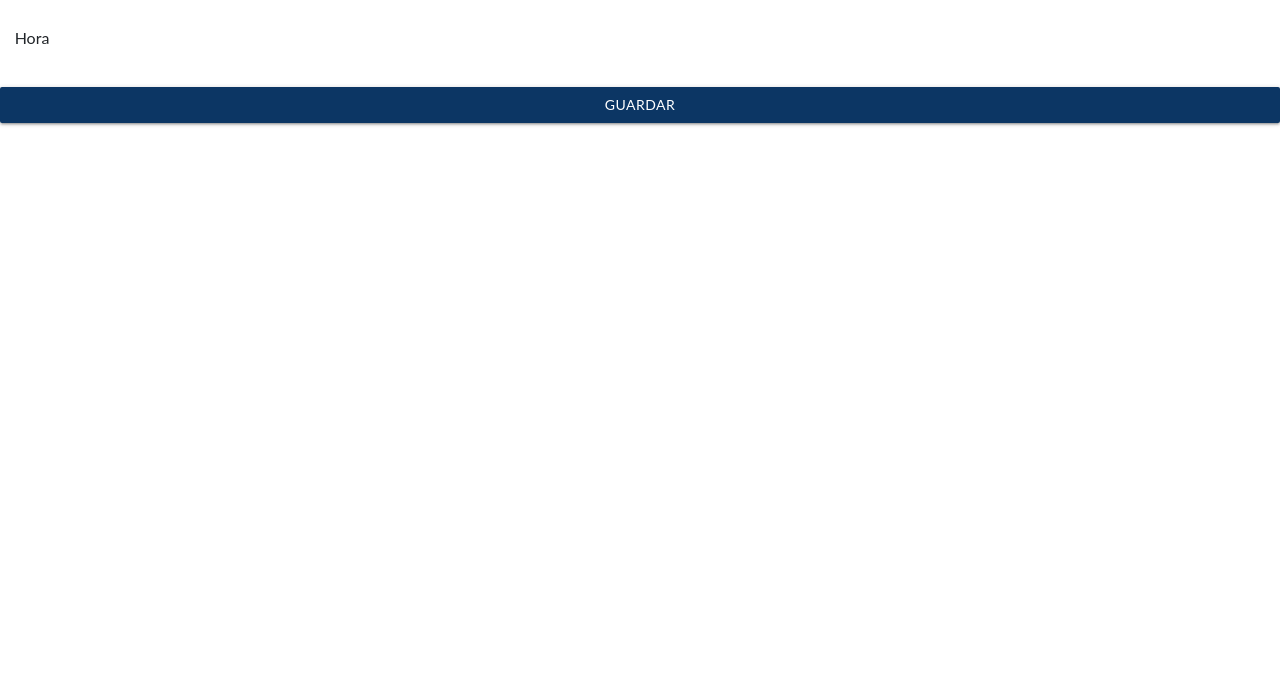
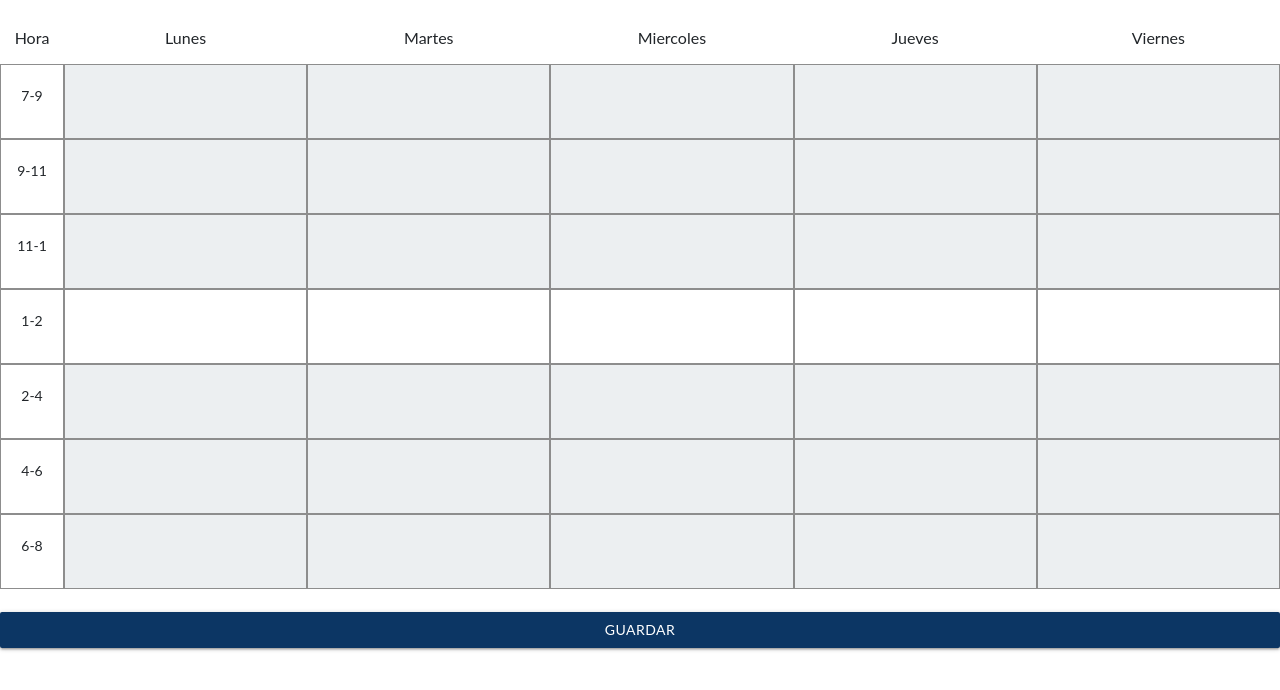
Before and after one commit to SantiagoAndre/elective-manager, an Angular app: page /horario in a window 1280 px wide. Shown: the top 690 px of the page. Built offline with nearby package versions, Linux system fonts and the light colour scheme.

Commit message:
Se mejoro el componente horario, y se importo el servicio del profesor en su componente

```diff
--- a/src/app/components/professor/schedule-professor/schedule-professor.component.html
+++ b/src/app/components/professor/schedule-professor/schedule-professor.component.html
@@ -66,7 +66,7 @@
          <div class="schedule">
             <div class="schedule-section"  >
 
-              <app-schedule (messageEvent)="recibirlista($event)" [days]= "days" [blocks]="blocks" [validSchedule]="validSchedule"></app-schedule>
+              <app-schedule (messageEvent)="receiveSchedule($event)" [validSchedule]="getValidSchedule()" [schedule]="getSchedule()"></app-schedule>
 
          </div>
 
--- a/src/app/components/professor/schedule-professor/schedule-professor.component.ts
+++ b/src/app/components/professor/schedule-professor/schedule-professor.component.ts
@@ -1,6 +1,6 @@
 import { Component, OnInit} from '@angular/core';
 import { NgModule } from '@angular/core';
-import { SendAvailableScheduleService } from '../../../services/profesor/send-available-schedule.service';
+	import { ProfessorService } from '../../../services/professor.service';
 import {ScheduleComponent} from '../../schedule/schedule.component'
 @Component({
 	selector: 'app-schedule-professor',
@@ -8,35 +8,34 @@ import {ScheduleComponent} from '../../schedule/schedule.component'
 	templateUrl: './schedule-professor.component.html'
 })
 export class ScheduleProfessorComponent implements OnInit {
-	days:string[]=[];
-	blocks:string[]=[];
-	validSchedule:number[][]=[];
+
 	schedule:number[][];
-	constructor(private sendSchedule: SendAvailableScheduleService) {
+	constructor(private professorService: ProfessorService) {
 
 
 
 	}
- recibirlista($event){
+ receiveSchedule($event){
 	 this.schedule = $event;
-	 console.log("resp schedule: "+ this.schedule);
 	 this.send();
 }
 	ngOnInit() {
-		this.loadSchedule();
+
 	}
-
-
-	loadSchedule() {
-		this.days = [ "Lunes", "Martes", "Miercoles", "Jueves","Viernes"];
-		this.blocks = ['7-9','9-11','11-1','1-2','2-4','4-6','6-8'];
-		this.validSchedule = [[0,0],[	1,1],[2,2],[4,4],[1,0],[2,0],[3,0]];
+	getSchedule(){
+		//this.professorService.getSchedule(this.professorId);
+		return [["Jueves", "11-1"],["Viernes", "9-11"]];
 	}
-
+	getValidSchedule(){
+			//return this.professorService.getLabSchedule(this.professorId);
+		return [["Jueves", "11-1"],["Viernes", "9-11"],["Lunes", "7-9"],["Lunes", "9-11"],["Martes", "9-11"],["Martes", "11-1"],["Miercoles", "11-1"],["Miercoles", "2-4"],["Viernes", "2-4"]];
+		//return [[0,0],[	1,1],[2,2],[4,4],[1,0],[2,0],[3,0]];
+	}
 	send() {
+		this.professorService.sendSchedule(this.schedule);
 
 		//if (this.schedule.length != 0) {
-		//	alert(this.sendSchedule.send(this.schedule));
+		//	alert(this.professorService.send(this.schedule));
 	//	}
 
 	}
--- a/src/app/components/schedule/schedule.component.css
+++ b/src/app/components/schedule/schedule.component.css
@@ -24,7 +24,7 @@
 }
 
 .day {
-  width: 18%;
+  width: 19%;
   display: inline-table;
 }
 .hourText{
--- a/src/app/components/schedule/schedule.component.html
+++ b/src/app/components/schedule/schedule.component.html
@@ -9,7 +9,7 @@
 <div class="day" *ngFor="let vday of days; let i = index" >
     <h3  class= "dayText">{{vday}}</h3>
     <div *ngFor="let vblock of blocks; let j =index">
-      <div [ngClass] = 'getBlockClass(i,j)' class="block" (click) = 'setSchedule(i,j) ' height=20></div>
+      <div [ngClass] = 'getBlockClass(vday,vblock)' class="block" (click) = 'setSchedule(vday,vblock) ' height=20></div>
 
     </div>
 
--- a/src/app/components/schedule/schedule.component.ts
+++ b/src/app/components/schedule/schedule.component.ts
@@ -6,28 +6,62 @@ import { Component, OnInit,Input,Output, EventEmitter } from '@angular/core';
   styleUrls: ['./schedule.component.css']
 })
 export class ScheduleComponent implements OnInit {
-@Output() messageEvent = new EventEmitter<number[][]>();
+@Output() messageEvent = new EventEmitter<string[][]>();
 @Input() days : string[];
 @Input() blocks: string[];
-@Input() validSchedule: number[];
-schedule:number[][];
-
+@Input() validSchedule: string[];
+@Input() schedule:string[][];
+localSchedule:string[][];
 
 //@Output outEvent = new EventEmitter<any>();
   constructor() { }
 
   ngOnInit() {
-    this.schedule=[];
+    if(this.schedule==null){
+      this.localSchedule=[];
+    }else{
+      this.localSchedule=this.schedule;
+    }
+    if(this.days == null){
+      this.days = this.getDays();
+    }
+    if(this.blocks==null){
+      this.blocks = this.getBLocks();
+    }
+    if(this.validSchedule == null){
+        this.validSchedule = this.getValidSchedule();
+    }
   }
+  getValidSchedule(){
+    var schedule = [];
+    for(let day of this.days){
+      for(let block of this.blocks){
+        if(block != "1-2"){
+          schedule.push([day, block]);
+        }
+      }
+    }
+    return schedule;
+  }
+	getDays(){
+		return [ "Lunes", "Martes", "Miercoles", "Jueves","Viernes"];
+	}
+	getBLocks(){
+		return ['7-9','9-11','11-1','1-2','2-4','4-6','6-8'];
+	}
+
   sendSchedule(){
     //this.outEvent.emit(this.schedule);
   }
 
   save(){
     console.log("Enviando");
-    this.messageEvent.emit(this.schedule)
+    this.messageEvent.emit(this.localSchedule)
   }
   find(day, block,schedule){
+    if(schedule == null){
+      return true;
+    }
     var index = 0;
     for (var s in schedule) {
       //console.log(day + "==" + this.schedule[s][0] + " and " + this.schedule[s][1] + " == " + block);
@@ -43,7 +77,7 @@ schedule:number[][];
     var valid = this.find(day,block,this.validSchedule)!=-1;
     var found = false;
     if(valid){
-		    found = this.find(day,block,this.schedule)!=-1;
+		    found = this.find(day,block,this.localSchedule)!=-1;
     }
 		return {  valid_block: valid&&!found , invalid_block: !valid,select_block: found};
 	}
@@ -55,17 +89,17 @@ schedule:number[][];
       return;
     }
 
-    var index = this.find(day,block,this.schedule);
+    var index = this.find(day,block,this.localSchedule);
     var found = index!= -1;
     if (found) {
       console.log("found");
-      this.schedule.splice(index, 1);
+      this.localSchedule.splice(index, 1);
     } else {
       console.log("not found");
-      this.schedule.push([day, block]);
+      this.localSchedule.push([day, block]);
     }
 
-    console.log(this.schedule);
+    console.log(this.localSchedule);
   }
 
 }
```
